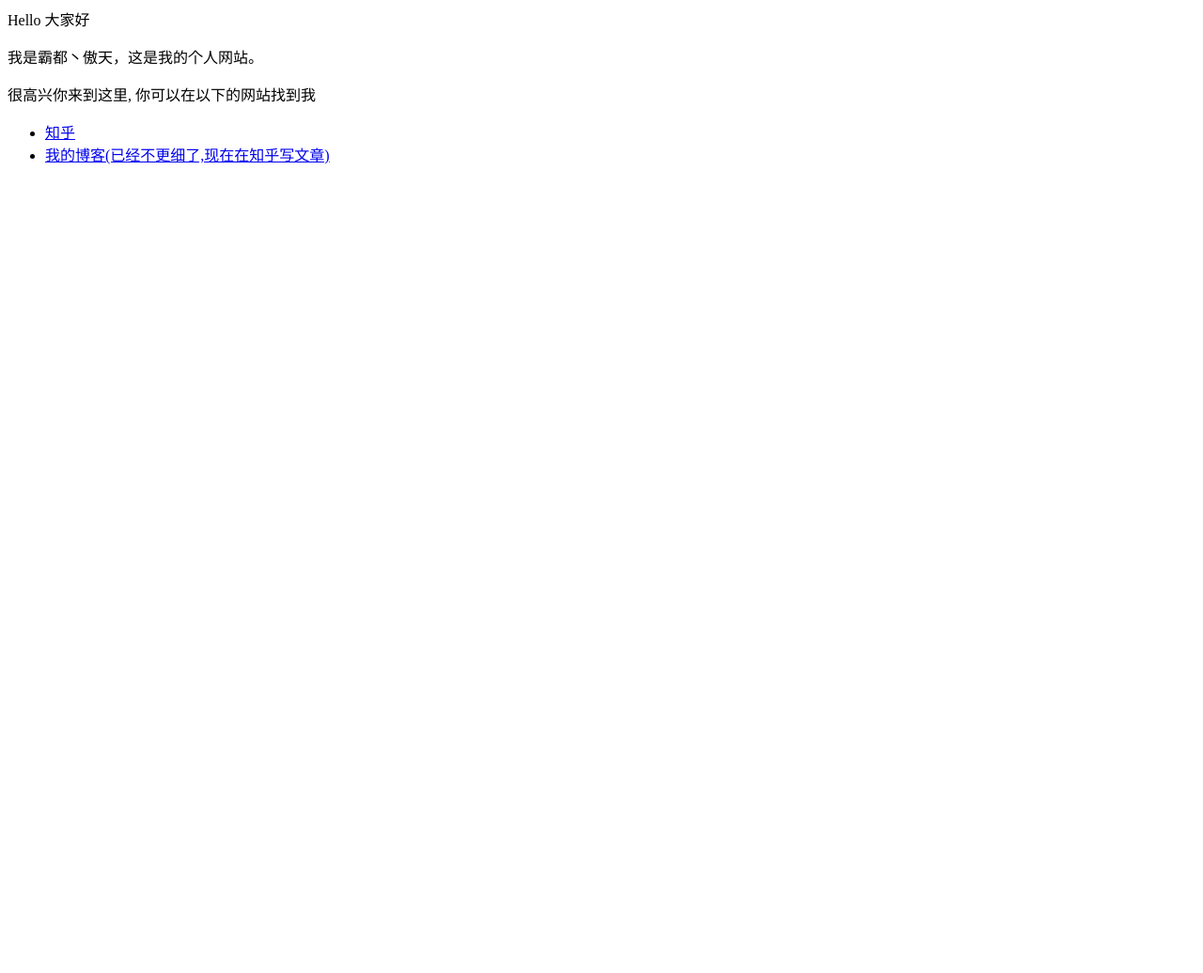
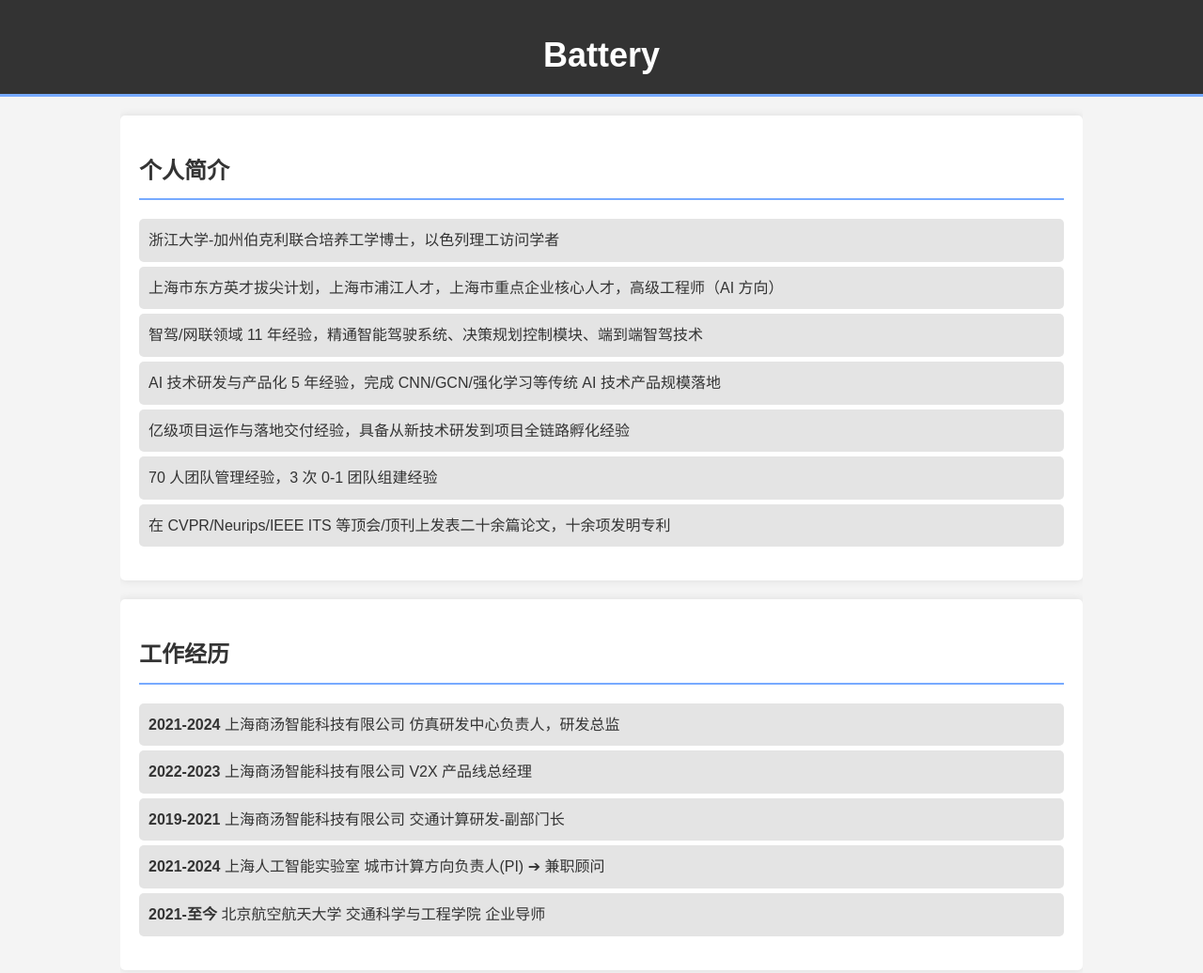
Before and after one commit to kanyuheng/Yuheng_Kan.github.io, a plain HTML site: page index.html in a window 1280 px wide. Shown: the top 1036 px of the page at 94% size. Before the commit the page ends 800 px from the top, so only its background shows below. Drawn offline with Linux system fonts and the light colour scheme.

Commit message:
Update index.html

```diff
--- a/index.html
+++ b/index.html
@@ -1,8 +1,125 @@
-<p>Hello 大家好</p>
-<p>我是霸都丶傲天，这是我的个人网站。 </p>
-<p>很高兴你来到这里, 你可以在以下的网站找到我</p>
+<!DOCTYPE html>
+<html lang="zh-CN">
+<head>
+    <meta charset="UTF-8">
+    <meta name="viewport" content="width=device-width, initial-scale=1.0">
+    <title>Battery - 个人主页</title>
+    <style>
+        body {
+            font-family: Arial, sans-serif;
+            line-height: 1.6;
+            margin: 0;
+            padding: 0;
+            background-color: #f4f4f4;
+            color: #333;
+        }
+        .container {
+            width: 80%;
+            margin: auto;
+            overflow: hidden;
+        }
+        header {
+            background: #333;
+            color: #fff;
+            padding-top: 30px;
+            min-height: 70px;
+            border-bottom: #77aaff 3px solid;
+        }
+        header h1 {
+            text-align: center;
+            margin: 0;
+            font-size: 36px;
+        }
+        .content {
+            padding: 20px;
+            background: #fff;
+            margin-top: 20px;
+            border-radius: 5px;
+            box-shadow: 0 0 10px rgba(0, 0, 0, 0.1);
+        }
+        h2 {
+            color: #333;
+            border-bottom: 2px solid #77aaff;
+            padding-bottom: 10px;
+        }
+        ul {
+            list-style-type: none;
+            padding: 0;
+        }
+        ul li {
+            background: #e4e4e4;
+            margin: 5px 0;
+            padding: 10px;
+            border-radius: 5px;
+        }
+        .contact-info {
+            text-align: center;
+            margin-top: 20px;
+        }
+        .contact-info a {
+            color: #77aaff;
+            text-decoration: none;
+        }
+        .contact-info a:hover {
+            text-decoration: underline;
+        }
+    </style>
+</head>
+<body>
+    <header>
+        <div class="container">
+            <h1>Battery</h1>
+        </div>
+    </header>
 
-<ul>
-  <li> <a href="https://www.zhihu.com/people/AJLoveChina">知乎</a> </li>
-  <li> <a href="http://hejie.nigeerhuo.com">我的博客(已经不更细了,现在在知乎写文章)</a> </li>
-</ul>
+    <div class="container">
+        <div class="content">
+            <h2>个人简介</h2>
+            <ul>
+                <li>浙江大学-加州伯克利联合培养工学博士，以色列理工访问学者</li>
+                <li>上海市东方英才拔尖计划，上海市浦江人才，上海市重点企业核心人才，高级工程师（AI 方向）</li>
+                <li>智驾/网联领域 11 年经验，精通智能驾驶系统、决策规划控制模块、端到端智驾技术</li>
+                <li>AI 技术研发与产品化 5 年经验，完成 CNN/GCN/强化学习等传统 AI 技术产品规模落地</li>
+                <li>亿级项目运作与落地交付经验，具备从新技术研发到项目全链路孵化经验</li>
+                <li>70 人团队管理经验，3 次 0-1 团队组建经验</li>
+                <li>在 CVPR/Neurips/IEEE ITS 等顶会/顶刊上发表二十余篇论文，十余项发明专利</li>
+            </ul>
+        </div>
+
+        <div class="content">
+            <h2>工作经历</h2>
+            <ul>
+                <li><strong>2021-2024</strong> 上海商汤智能科技有限公司 仿真研发中心负责人，研发总监</li>
+                <li><strong>2022-2023</strong> 上海商汤智能科技有限公司 V2X 产品线总经理</li>
+                <li><strong>2019-2021</strong> 上海商汤智能科技有限公司 交通计算研发-副部门长</li>
+                <li><strong>2021-2024</strong> 上海人工智能实验室 城市计算方向负责人(PI) ➔ 兼职顾问</li>
+                <li><strong>2021-至今</strong> 北京航空航天大学 交通科学与工程学院 企业导师</li>
+            </ul>
+        </div>
+
+        <div class="content">
+            <h2>教育背景</h2>
+            <ul>
+                <li><strong>2013-2019</strong> 浙江大学 道路与交通工程 工学博士</li>
+                <li><strong>2009-2013</strong> 浙江师范大学 交通运输 工学学士</li>
+                <li><strong>2017-2018</strong> 美国加州大学伯克利分校 国家公派留学 联合培养</li>
+                <li><strong>2014-2014</strong> 以色列理工大学 访问交流</li>
+            </ul>
+        </div>
+
+        <div class="content">
+            <h2>技能</h2>
+            <ul>
+                <li>精通 Python/C++ 语言</li>
+                <li>熟悉 Docker, k8s 及计算机网络通信技术</li>
+                <li>熟悉 Ros/Cyber 中间件，Git/Gerrit 等研发管理工具</li>
+            </ul>
+        </div>
+
+        <div class="contact-info">
+            <p>电话: <a href="tel:+8618916949712">+86 18916949712</a></p>
+            <p>邮箱: <a href="mailto:InsightEcho@163.com">InsightEcho@163.com</a></p>
+        </div>
+    </div>
+</body>
+</html>
```
